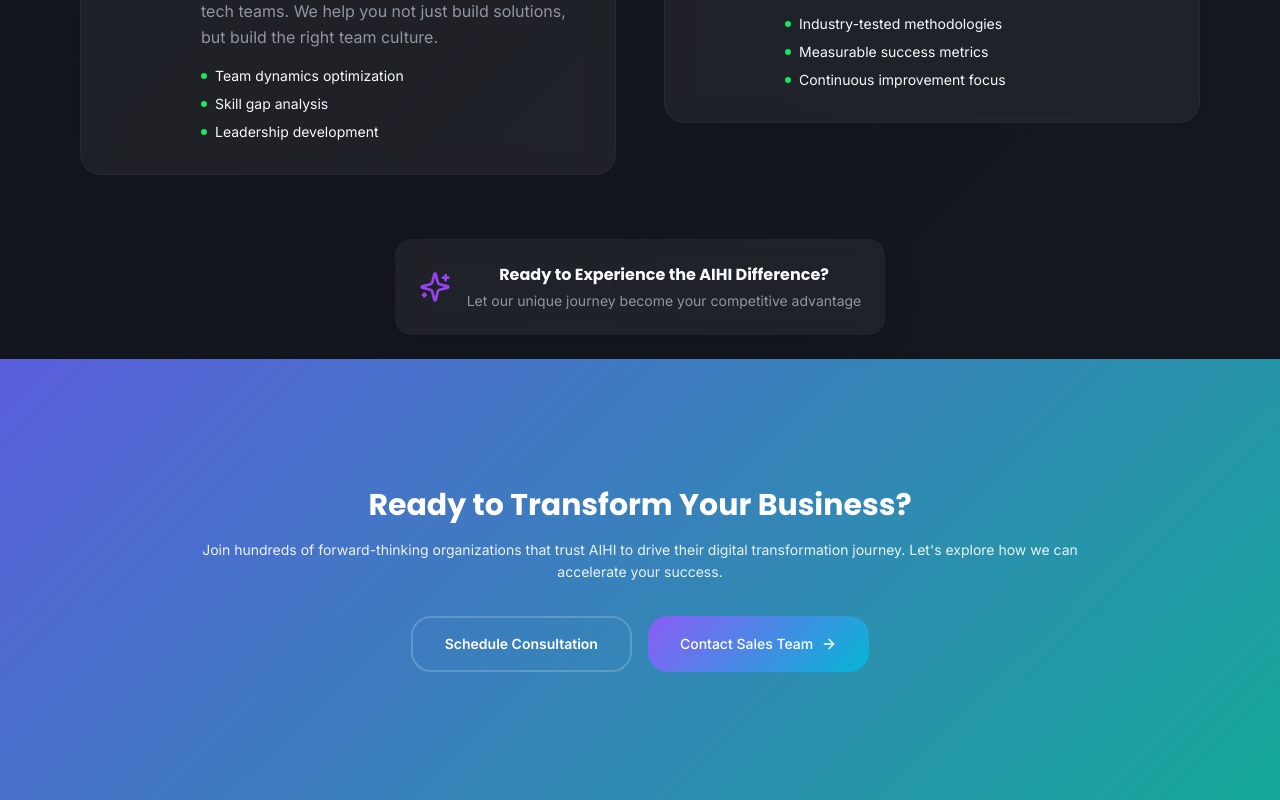
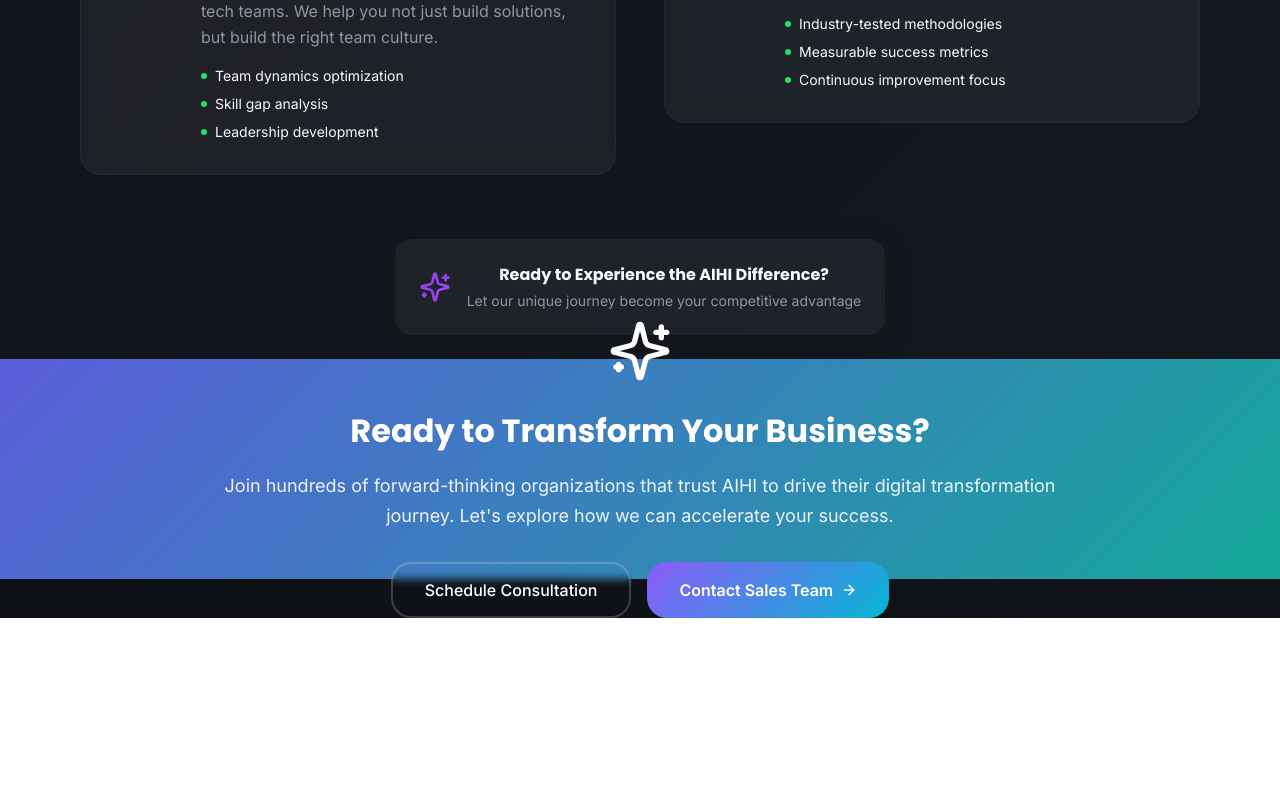
Before and after one commit to TechLeadsUser/aihi-illumine-site, a React (Vite) app: page / in a window 1280 px wide. Shown: the part 4256-5056 px from the top of the page. After the commit the page ends 4874 px from the top, so only its background shows below. Built offline with nearby package versions, Linux system fonts and the light colour scheme.

Commit message:
Reverted to commit 74e238f081e46bb392ed60533b8292b82c3aa84f

```diff
--- a/src/pages/About.tsx
+++ b/src/pages/About.tsx
@@ -490,23 +490,23 @@ const About = () => {
       </section>
 
       {/* CTA Banner */}
-      <section className="py-section relative">
+      <section className="relative h-[220px] flex items-center">
         <div className="absolute inset-0 bg-gradient-primary opacity-90"></div>
         <ScrollAnimation animation="scale-in" className="container-custom relative z-10 text-center">
           <div className="max-w-4xl mx-auto">
-
-            <h2 className="font-poppins font-bold text-white mb-4 text-3xl">
+            <Sparkles className="w-16 h-16 mx-auto mb-6 text-white" />
+            <h2 className="text-h2 font-poppins font-bold text-white mb-4">
               Ready to Transform Your Business?
             </h2>
-            <p className="text-white/90 mb-8 leading-relaxed text-sm">
+            <p className="text-body text-white/90 mb-8 leading-relaxed">
               Join hundreds of forward-thinking organizations that trust AIHI to drive their digital transformation journey.
               Let's explore how we can accelerate your success.
             </p>
             <div className="flex gap-4 justify-center">
-              <Button variant="hero-outline" size="lg" className="text-sm font-semibold">
+              <Button variant="hero-outline" size="lg">
                 Schedule Consultation
               </Button>
-              <Button variant="gradient" size="lg" className="text-sm font-medium">
+              <Button variant="gradient" size="lg">
                 Contact Sales Team
                 <ArrowRight className="w-5 h-5" />
               </Button>
```
